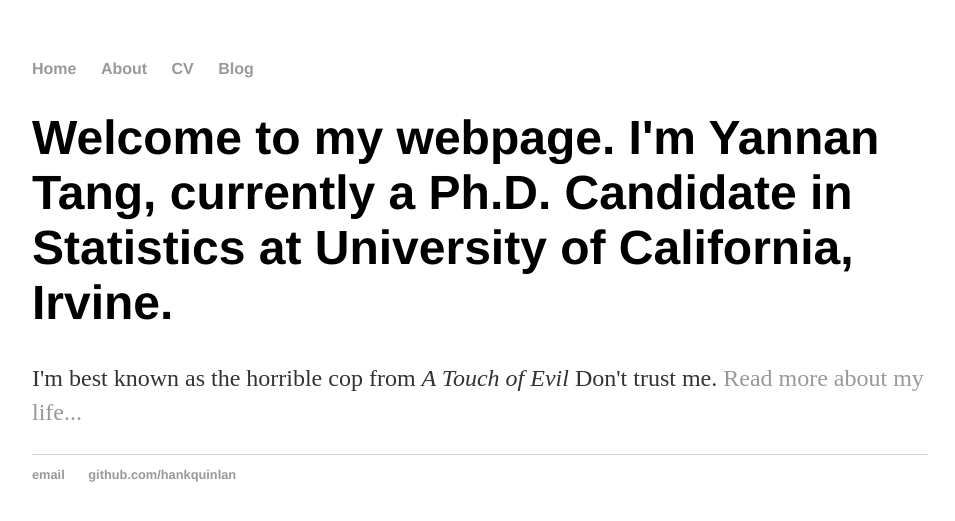
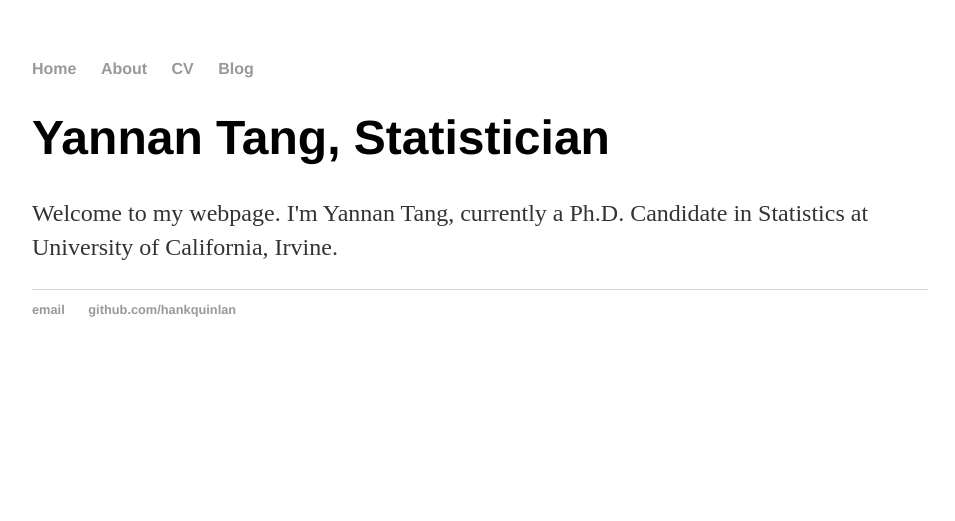
Before and after one commit to YannanTang/YannanTang.github.io, a Jekyll site: the page built from index.html, in a window 1280 px wide. Shown: the top 521 px of the page, without its empty margins (160-1115 px from the left). Built offline with Jekyll 4.4.1, drawn with Linux system fonts in a browser that asks for light colours.

Commit message:
Update index.html

```diff
--- a/index.html
+++ b/index.html
@@ -3,6 +3,6 @@ layout: default
 title: Yannan Tang, Ph.D. Candidate in Statistics
 ---
 <div class="blurb">
-	<h1>Welcome to my webpage. I'm Yannan Tang, currently a Ph.D. Candidate in Statistics at University of California, Irvine. </h1>
-	<p>I'm best known as the horrible cop from <em>A Touch of Evil</em> Don't trust me. <a href="/about">Read more about my life...</a></p>
+	<h1>Yannan Tang, Statistician</h1>
+	<p>Welcome to my webpage. I'm Yannan Tang, currently a Ph.D. Candidate in Statistics at University of California, Irvine. </p>
 </div><!-- /.blurb -->
```
